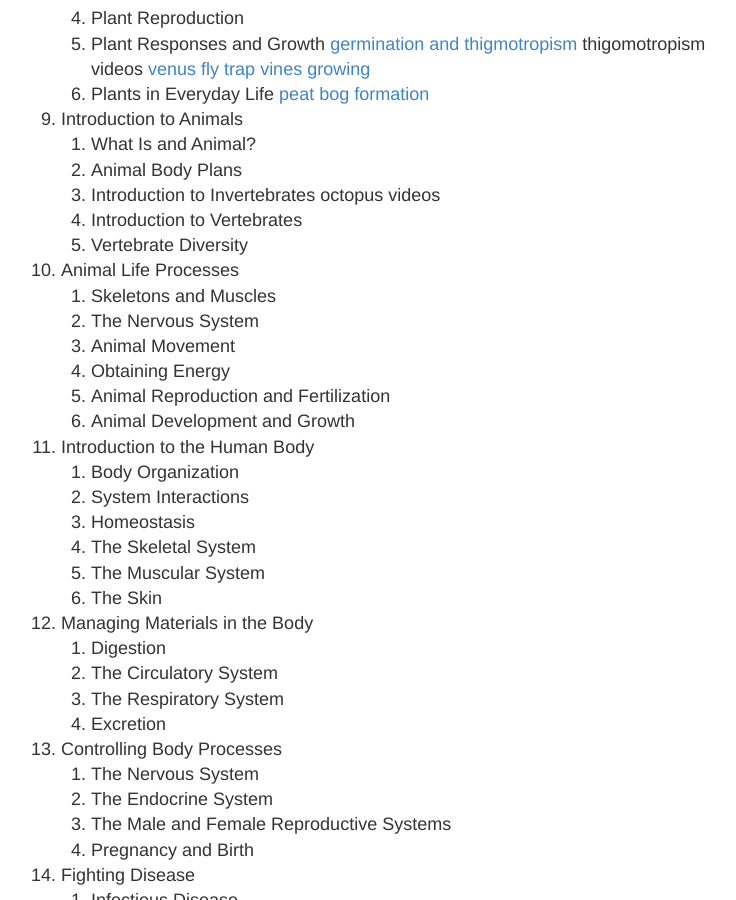
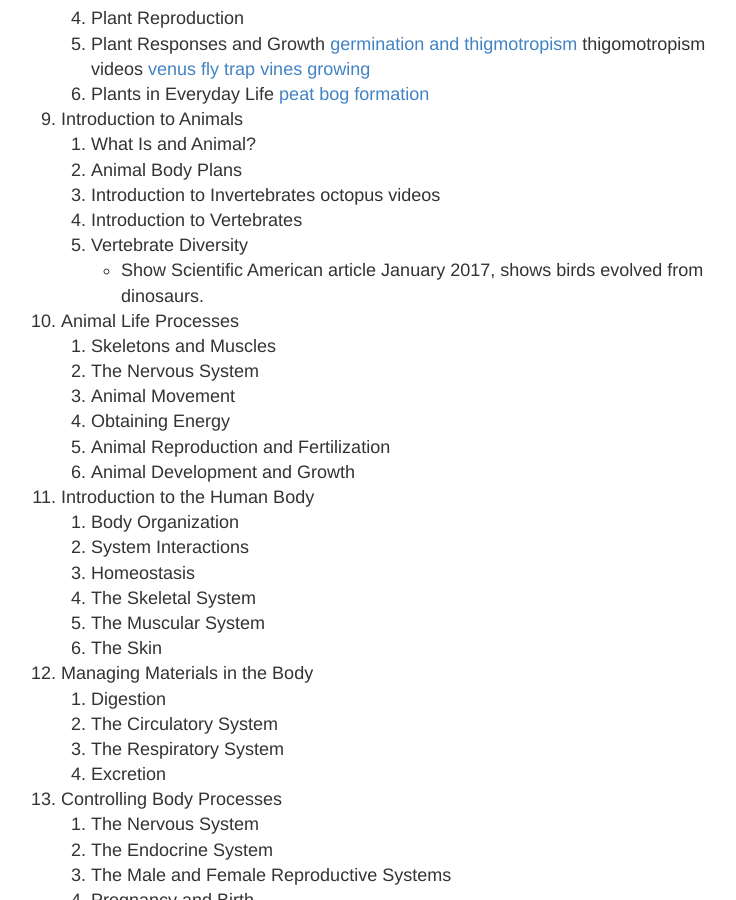
Before and after one commit to ctkstl/life-science, a Jekyll site: the page built from outline.md, in a window 1280 px wide and 900 px high, scrolled down 1246 px. Shown: the whole window, without its empty margins (249-985 px from the left). Built offline with Jekyll 4.4.1, drawn with Linux system fonts in a browser that asks for light colours.

Commit message:
bird evolution

```diff
--- a/outline.md
+++ b/outline.md
@@ -57,6 +57,7 @@ permalink: /outline/
       octopus videos
    4. Introduction to Vertebrates
    5. Vertebrate Diversity
+      * Show Scientific American article January 2017, shows birds evolved from dinosaurs.
 10. Animal Life Processes
     1. Skeletons and Muscles
     2. The Nervous System
```
